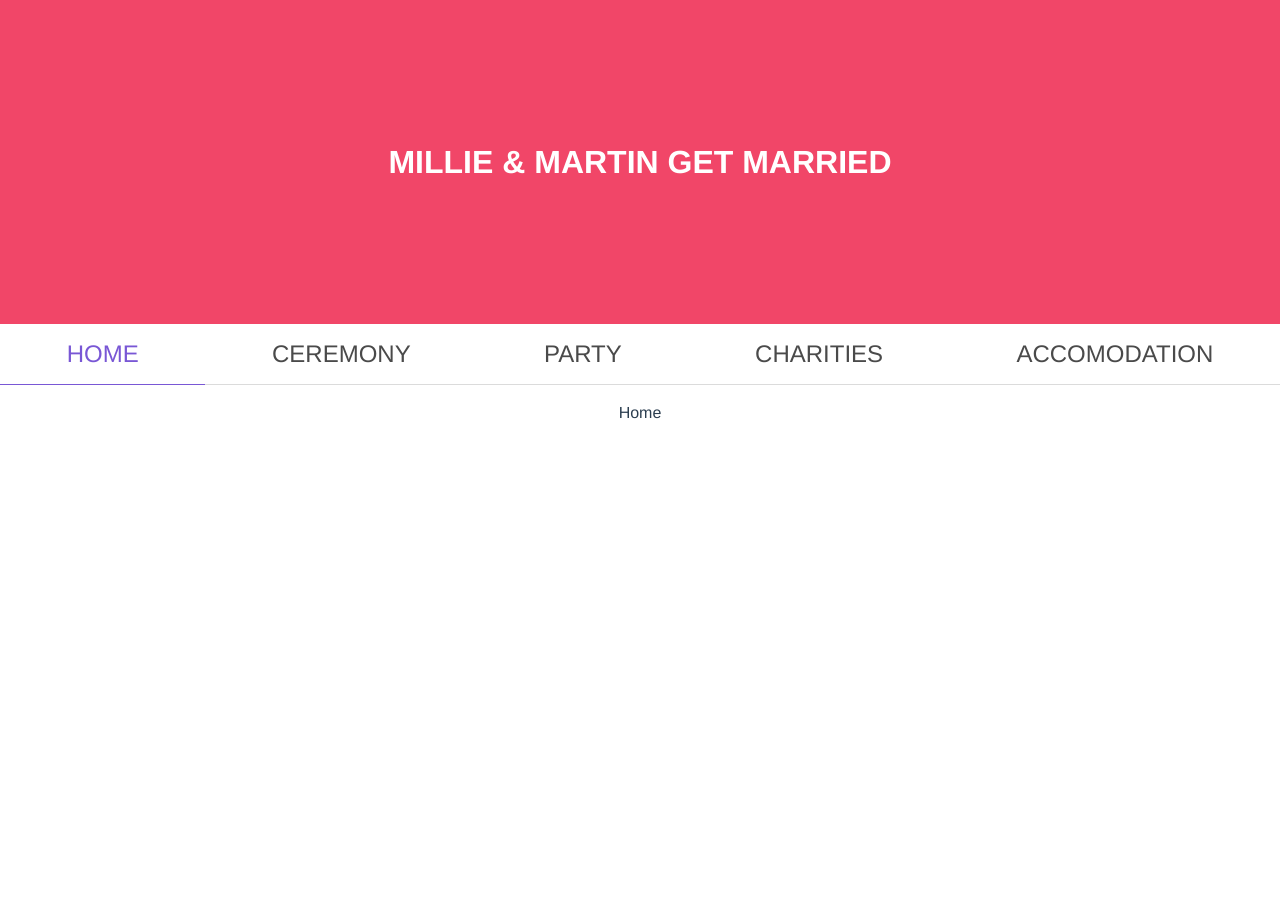
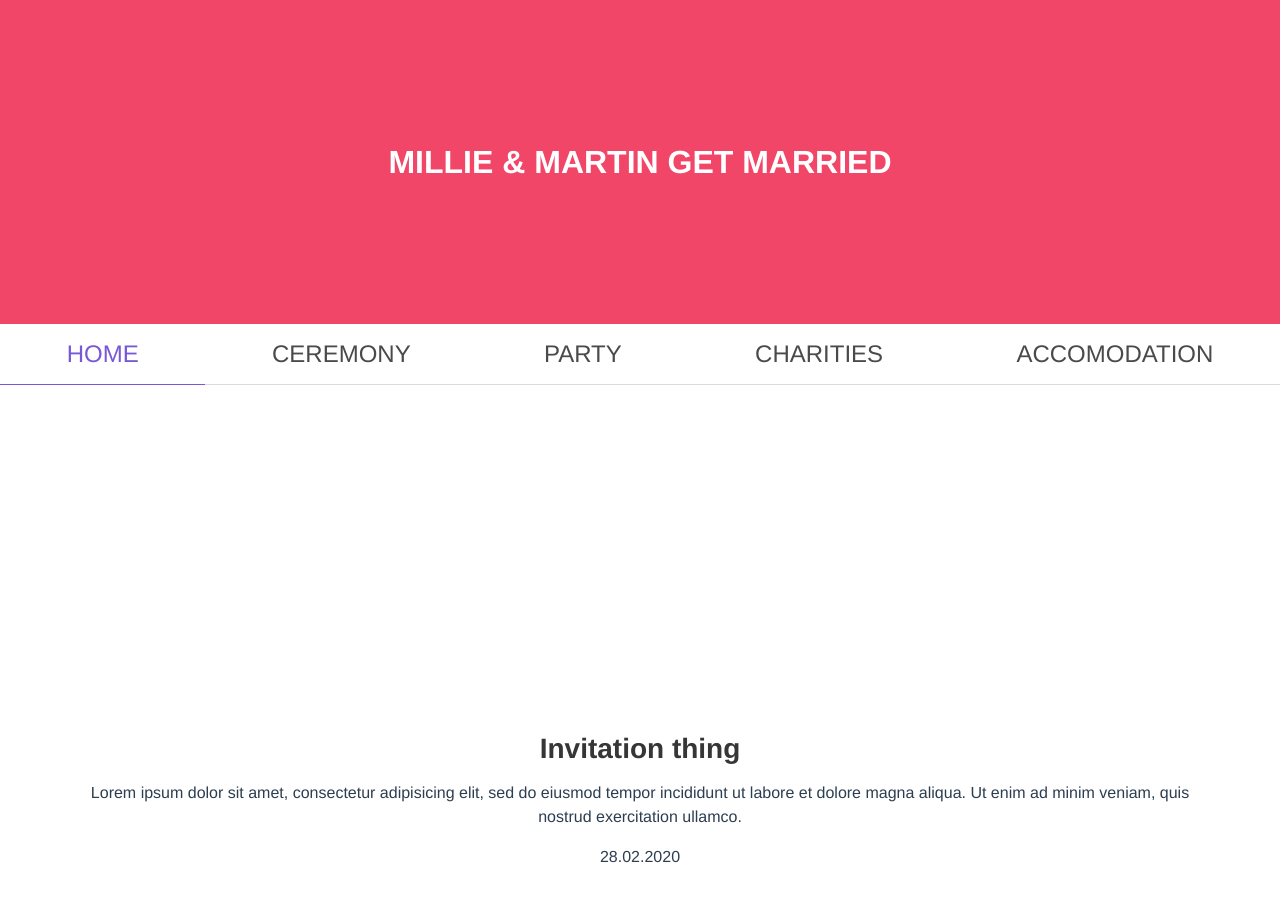
Before and after one commit to cerbeh/wedding-site, a Vue app: page / in a window 1280 px wide. Shown: the top 902 px of the page. Before the commit the page ends 800 px from the top, so only its background shows below. Built offline with nearby package versions, Linux system fonts and the light colour scheme.

Commit message:
Added placeholder copy for homepage

```diff
--- a/src/views/Home.vue
+++ b/src/views/Home.vue
@@ -1,5 +1,13 @@
 <template lang="html">
-  <h1>Home</h1>
+  <div class="hero is-fullheight">
+    <div class="hero-body">
+      <div class="content">
+        <h2>Invitation thing</h2>
+        <p>Lorem ipsum dolor sit amet, consectetur adipisicing elit, sed do eiusmod tempor incididunt ut labore et dolore magna aliqua. Ut enim ad minim veniam, quis nostrud exercitation ullamco.</p>
+        <p>28.02.2020</p>
+      </div>
+    </div>
+  </div>
 </template>
 
 <script>
```
